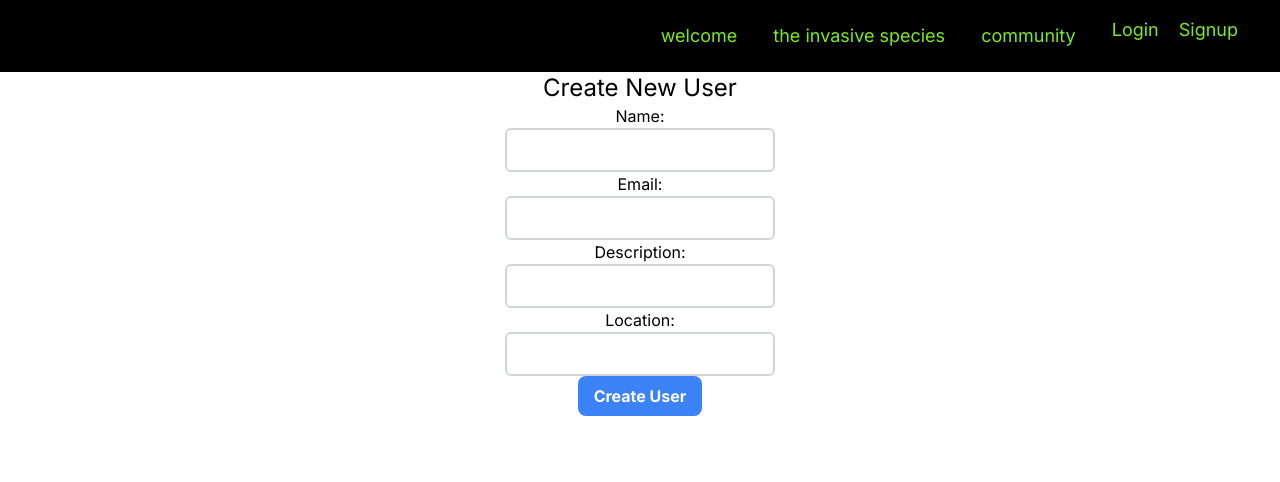
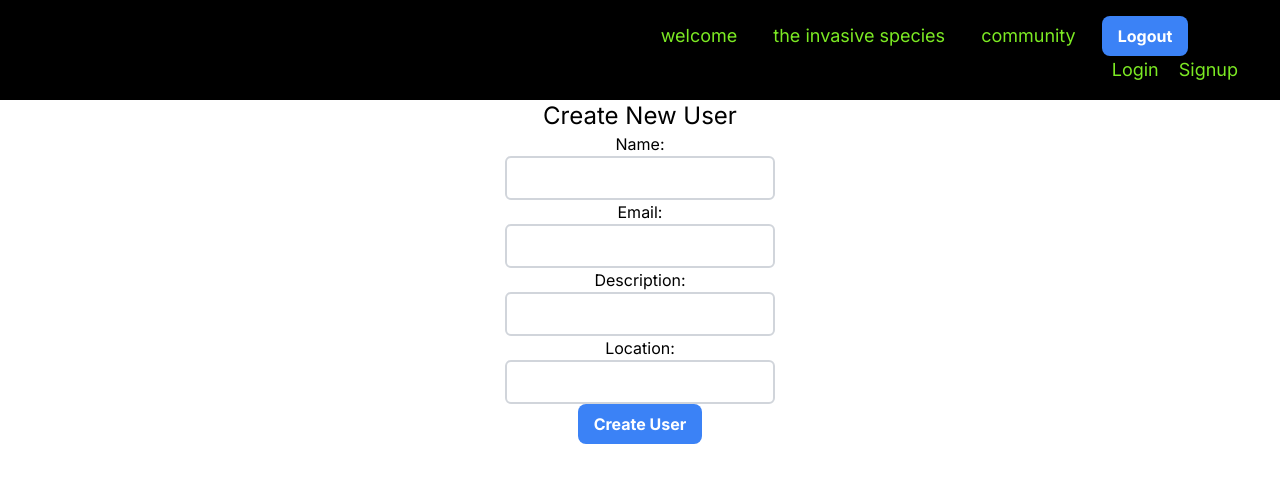
Before and after one commit to Ed-TheVisionMaker/green-ig-ias-network, a Next.js app: page / in a window 1280 px wide. Shown: the top 482 px of the page. Built offline with nearby package versions, Linux system fonts and the light colour scheme.

Commit message:
setup useLogout hook - issue with context update

```diff
--- /dev/null
+++ b/components/Logout.tsx
@@ -0,0 +1,14 @@
+'use client';
+import React, { FC } from 'react';
+import { useLogout } from '@/hooks/useLogout';
+
+const Logout: FC = () => {
+  const {logout} = useLogout();
+
+  const handleClick = () => {
+    logout();
+  };
+  return <button onClick={handleClick}>Logout</button>;
+};
+
+export default Logout;
--- a/components/Navbar.tsx
+++ b/components/Navbar.tsx
@@ -1,25 +1,44 @@
+'use client'
 import Link from 'next/link';
 import React, { FC } from 'react';
+import Logout from './Logout';
 
 const Navbar: FC = () => {
   return (
     <header className='bg-black flex justify-end py-4 pr-8 space-x-4'>
-        <Link className='text-[#7CEA23] text-lg border-2 border-transparent hover:border-2 hover:border-white py-1 px-2 rounded-xl' href='/welcome'>
+      <Link
+        className='text-[#7CEA23] text-lg border-2 border-transparent hover:border-2 hover:border-white py-1 px-2 rounded-xl'
+        href='/welcome'
+      >
         welcome
       </Link>
-        <Link className='text-[#7CEA23] text-lg border-2 border-transparent hover:border-2 hover:border-white py-1 px-2 rounded-xl' href='/invasive'>
+      <Link
+        className='text-[#7CEA23] text-lg border-2 border-transparent hover:border-2 hover:border-white py-1 px-2 rounded-xl'
+        href='/invasive'
+      >
         the invasive species
       </Link>
-        <Link className='text-[#7CEA23] text-lg border-2 border-transparent hover:border-2 hover:border-white py-1 px-2 rounded-xl' href='/community'>
+      <Link
+        className='text-[#7CEA23] text-lg border-2 border-transparent hover:border-2 hover:border-white py-1 px-2 rounded-xl'
+        href='/community'
+      >
         community
       </Link>
       <nav>
         <div>
-          <Link className='text-[#7CEA23] text-lg border-2 border-transparent hover:border-2 hover:border-white py-1 px-2 rounded-xl' href='/login'>
-
+          <Logout />
+        </div>
+        <div>
+          <Link
+            className='text-[#7CEA23] text-lg border-2 border-transparent hover:border-2 hover:border-white py-1 px-2 rounded-xl'
+            href='/login'
+          >
             Login
           </Link>
-        <Link className='text-[#7CEA23] text-lg border-2 border-transparent hover:border-2 hover:border-white py-1 px-2 rounded-xl' href='/signup'>
+          <Link
+            className='text-[#7CEA23] text-lg border-2 border-transparent hover:border-2 hover:border-white py-1 px-2 rounded-xl'
+            href='/signup'
+          >
             Signup
           </Link>
         </div>
--- a/hooks/useLogin.tsx
+++ b/hooks/useLogin.tsx
@@ -19,6 +19,7 @@ export const useLogin = () => {
       const response = await axios.post('/api/user/login', { email, password });
 
       localStorage.setItem('user', JSON.stringify({ response }));
+
       dispatch({ type: 'LOGIN', payload: response.data });
     } catch (error: any) {
       setIsLoading(false);
--- /dev/null
+++ b/hooks/useLogout.tsx
@@ -0,0 +1,14 @@
+import { useAuthContext } from './useAuthContext';
+
+export const useLogout = () => {
+  const { dispatch } = useAuthContext();
+
+  const logout = () => {
+    console.log('logout');
+    localStorage.removeItem('user');
+
+    dispatch({ type: 'LOGOUT' });
+  };
+
+return {logout};
+};
```
Lines whose indentation alone changed are shown as unchanged.
